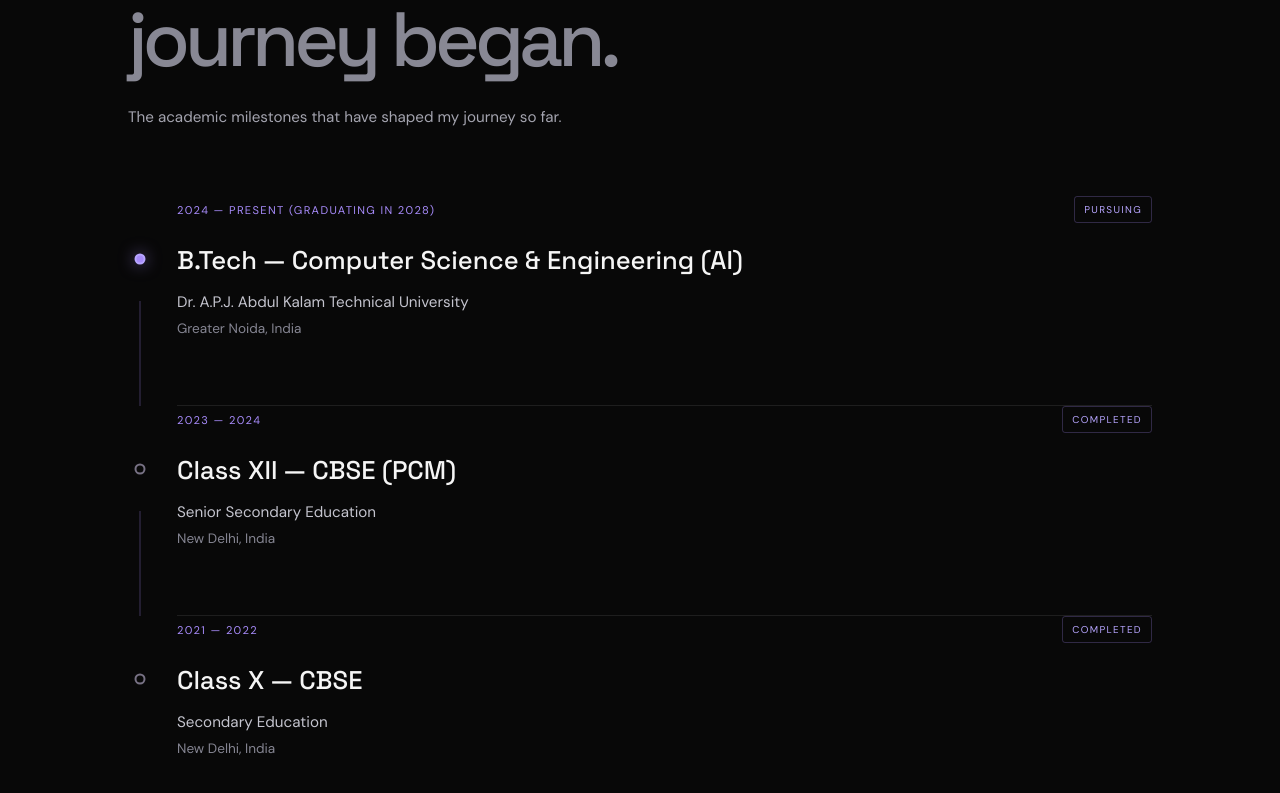
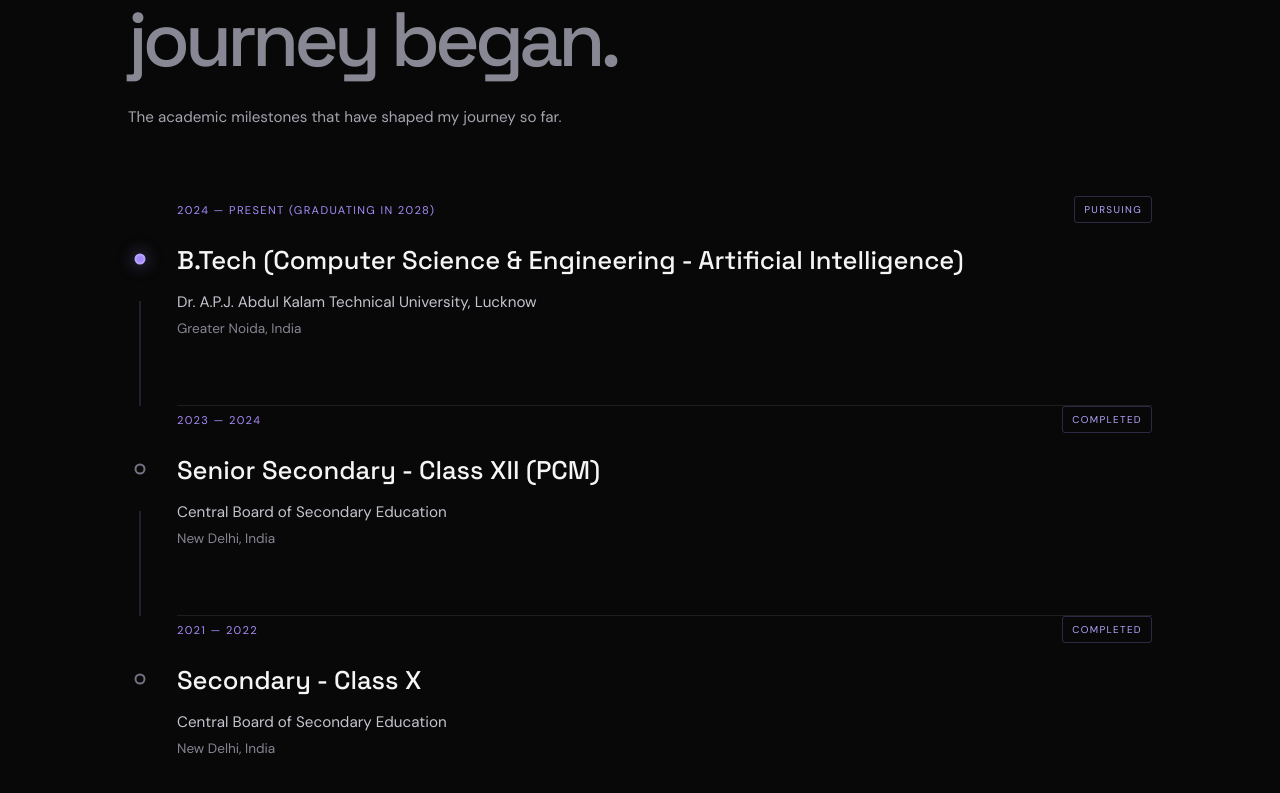
Before and after one commit to Aadarsh2006/Aadarsh_Jha_Portfolio, a React (Vite) app: page / in a window 1280 px wide. Shown: the part 1812-2605 px from the top of the page. Built offline with nearby package versions, Linux system fonts and the light colour scheme.

Commit message:
Update Education Section

```diff
--- a/src/sections/Education/Education.jsx
+++ b/src/sections/Education/Education.jsx
@@ -4,22 +4,22 @@ import './Education.css';
 const education = [
   {
     period: '2024 — PRESENT (GRADUATING IN 2028)',
-    degree: 'B.Tech — Computer Science & Engineering (AI)',
-    institution: 'Dr. A.P.J. Abdul Kalam Technical University',
+    degree: 'B.Tech (Computer Science & Engineering - Artificial Intelligence)',
+    institution: 'Dr. A.P.J. Abdul Kalam Technical University, Lucknow',
     location: 'Greater Noida, India',
     status: 'PURSUING',
   },
   {
     period: '2023 — 2024',
-    degree: 'Class XII — CBSE (PCM)',
-    institution: 'Senior Secondary Education',
+    degree: 'Senior Secondary - Class XII (PCM)',
+    institution: 'Central Board of Secondary Education',
     location: 'New Delhi, India',
     status: 'COMPLETED',
   },
   {
     period: '2021 — 2022',
-    degree: 'Class X — CBSE',
-    institution: 'Secondary Education',
+    degree: 'Secondary - Class X',
+    institution: 'Central Board of Secondary Education',
     location: 'New Delhi, India',
     status: 'COMPLETED',
   },
```
